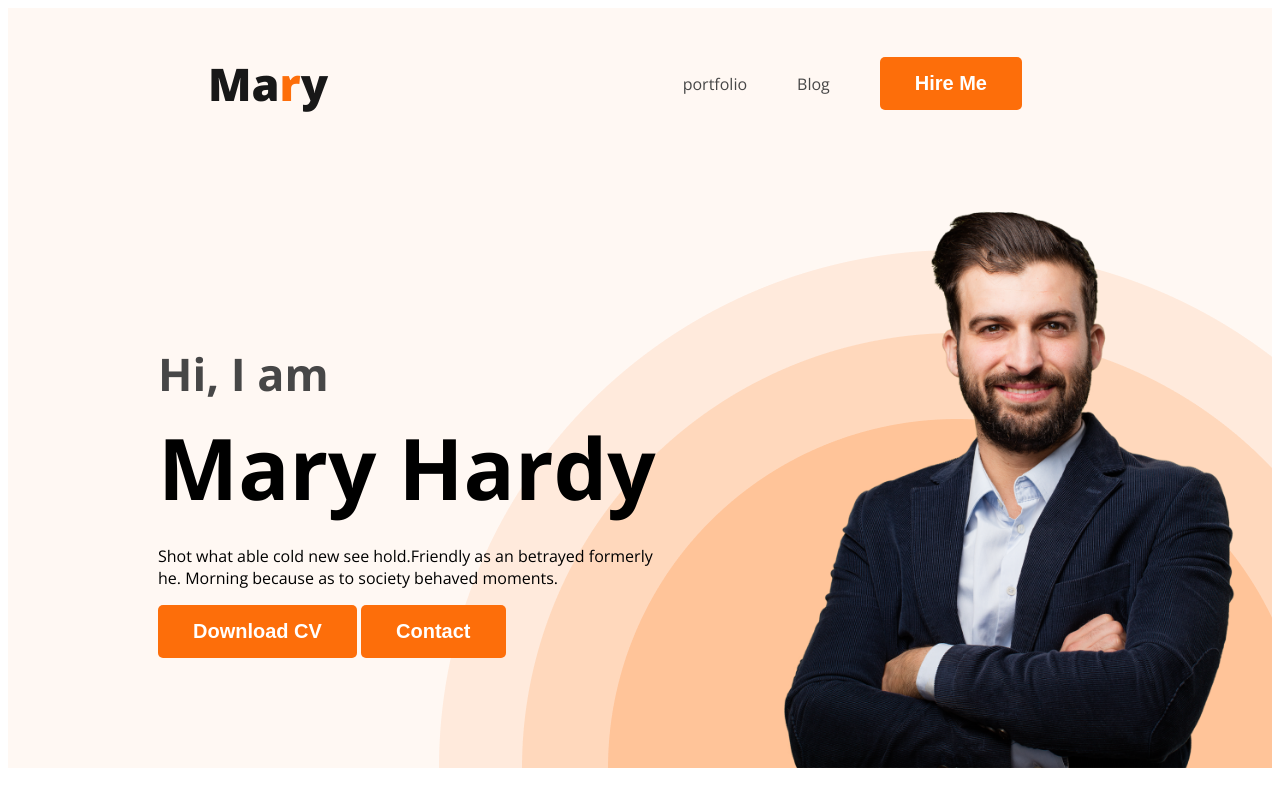
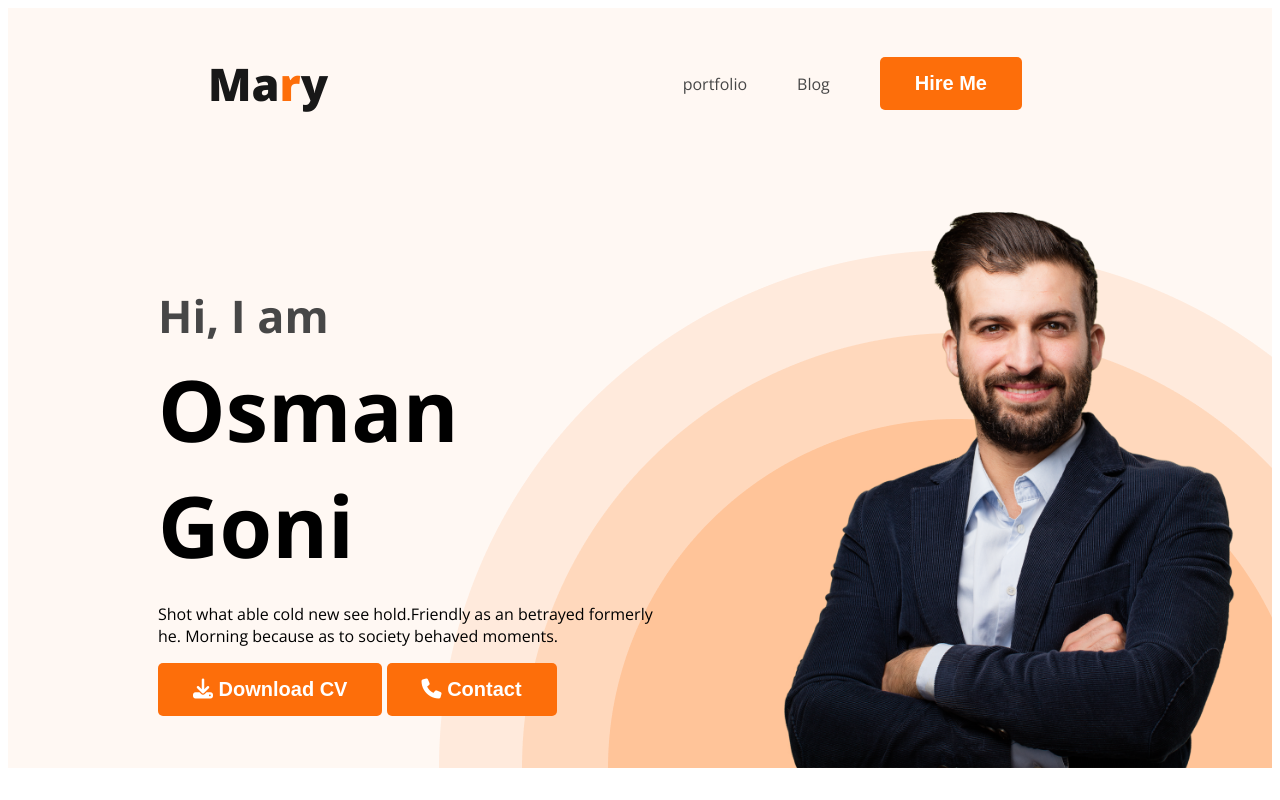
Before and after one commit to osmangonibinismail/webdeveloper-portfolio, a plain HTML site: page index.html in a window 1280 px wide. Shown: the top 800 px of the page. Drawn offline with nearby package versions, Linux system fonts and the light colour scheme.

Commit message:
added font awesome icons

```diff
--- a/index.html
+++ b/index.html
@@ -9,6 +9,7 @@
 <link href="https://fonts.googleapis.com/css2?family=Open+Sans:wght@400;700;800&display=swap" rel="stylesheet">
 
     <link rel="stylesheet" href="styles/portfolio.css">
+    <script src="https://kit.fontawesome.com/ace8638943.js" crossorigin="anonymous"></script>
 </head>
 <body>
     <header class="header">
@@ -23,10 +24,10 @@
         <div class="banner">
             <div class="banner-content">
                 <h3 class="banner-greeting">Hi, I am</h3>
-                <h1 class="banner-title">Mary Hardy</h1>
+                <h1 class="banner-title">Osman Goni</h1>
                 <p class="banner-description">Shot what able cold new see hold.Friendly as an betrayed formerly he. Morning because as to society behaved moments.</p>
-                <button class="btn-primary">Download CV</button>
-                <button class="btn-primary">Contact</button>
+                <button class="btn-primary"><i class="fa-solid fa-download"></i> Download CV</button>
+                <button class="btn-primary"><i class="fa-solid fa-phone"></i> Contact</button>
             </div>
             <img class="profile-pic" src="images/hardy.png" alt="">
         </div>
@@ -142,7 +143,7 @@
                 </div>
             </div>
             <div class="center">
-                <button class="btn-primary">Download CV</button>
+                <button class="btn-primary"><i class="fa-solid fa-download"></i>Download CV</button>
             </div>
         </section>
     </main>
```
